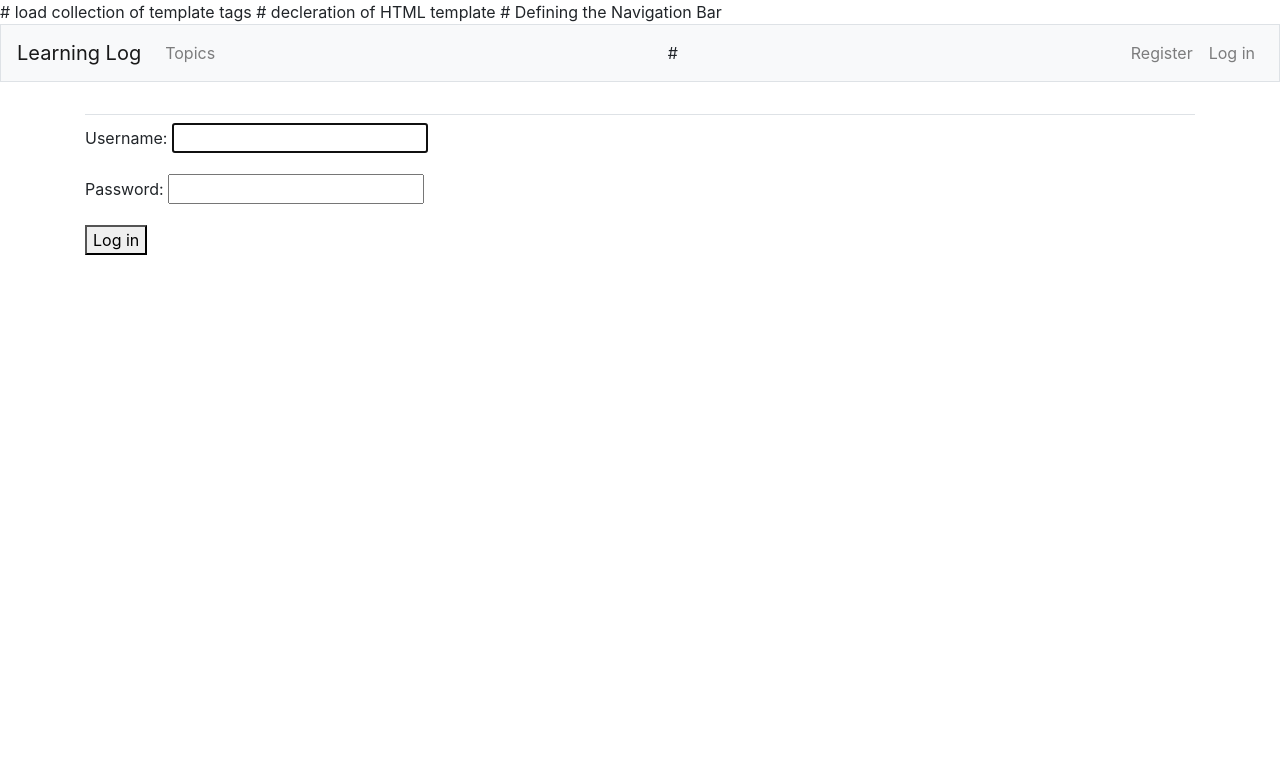
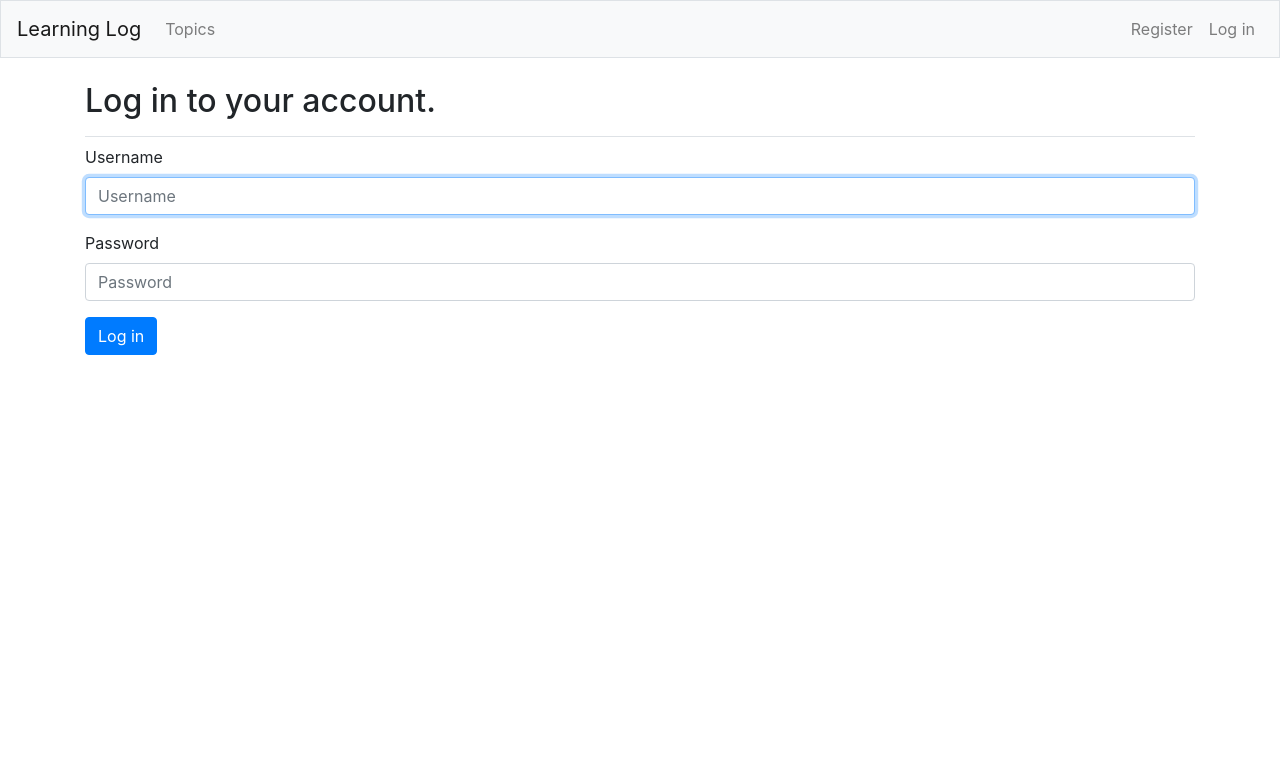
Before and after one commit to jesusross15/learning-_log, a Django app: page /users/login/ in a window 1280 px wide. Shown: the top 783 px of the page. Run offline with Django 4.2, Linux system fonts and the light colour scheme; some libraries are stand-ins or nearby versions.

Commit message:
styling the login page

```diff
--- a/learning_logs/templates/learning_logs/base.html
+++ b/learning_logs/templates/learning_logs/base.html
@@ -1,6 +1,6 @@
-{% load bootstrap4 %} # load collection of template tags
+{% load bootstrap4 %} {# load collection of template tags #}
 
-# decleration of HTML template
+{# decleration of HTML template #}
 <!doctype html>
 <html lang="en">
 <head>
@@ -15,7 +15,7 @@
 </head>
 
 
-# Defining the Navigation Bar
+{# Defining the Navigation Bar #}
 <body>
 
   <nav class="navbar navbar-expand-md navbar-light bg-light mb-4 border">
@@ -36,7 +36,7 @@
       </ul>
 
 
-      #
+      {# some text #}
       <ul class="navbar-nav ml-auto">
         {% if user.is_authenticated %}
           <li class="nav-item">
--- a/users/templates/registration/login.html
+++ b/users/templates/registration/login.html
@@ -1,16 +1,18 @@
 {% extends "learning_logs/base.html" %}
+{% load bootstrap4 %}
+
+{% block page_header %}
+    <h2>Log in to your account.</h2>
+{% endblock page_header %}
 
 {% block content %}
+    <form method="post" action="{% url 'users:login' %}" class="form">
+        {% csrf_token %}
+        {% bootstrap_form form %}
+        {% buttons %}
+            <button name="submit" class="btn btn-primary">Log in</button>
+        {% endbuttons %}
 
-    {% if form.errors %}
-        <p>Your username and password didn't match. Please try again.</p>
-    {% endif %}
-
-    <form method="post" action="{% url 'users:login' %}">
-        {% csrf_token %}
-        {{ form.as_p }}
-
-        <button name="submit">Log in</button>
         <input type="hidden" name="next"
             value="{% url 'learning_logs:index' %}" />
     </form>
```
